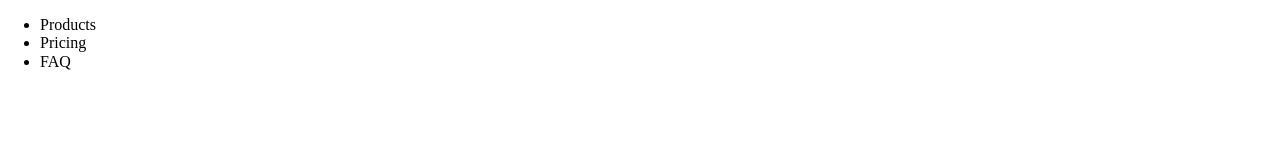
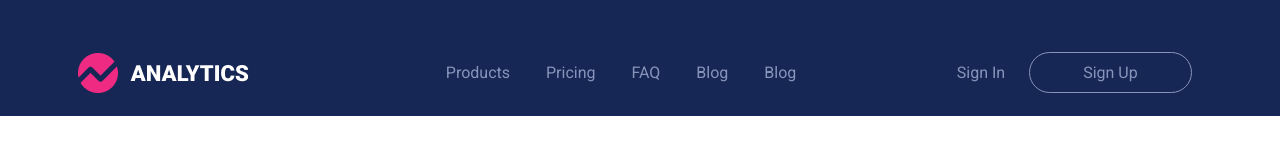
Before and after one commit to rolando1013/entregable-1, a plain HTML site: page index.html in a window 1280 px wide. Drawn offline with Linux system fonts and the light colour scheme.

Commit message:
feat: Change header nav

```diff
--- a/index.html
+++ b/index.html
@@ -5,21 +5,32 @@
     <meta charset="UTF-8">
     <meta http-equiv="X-UA-Compatible" content="IE=edge">
     <meta name="viewport" content="width=device-width, initial-scale=1.0">
+    <link href="https://fonts.googleapis.com/css2?family=Roboto:wght@100;300;400&display=swap" rel="stylesheet">
     <link rel="stylesheet" href="normalize.css">
     <link rel="stylesheet" href="styles.css">
     <title>Analitics</title>
 </head>
 
 <body>
-    <div class="container">
+    <header class="header">
         <nav class="nav">
-            <ul>
-                <li class="nav__link">Products</li>
-                <li class="nav__link">Pricing</li>
-                <li class="nav__link">FAQ</li>
-            </ul>
+            <img class="nav__logo" src="pictures/logo.png" alt="logo">
+            <div class="nav__links">
+                <a href="#" class="nav__link">Products</a>
+                <a href="#" class="nav__link">Pricing</a>
+                <a href="#" class="nav__link">FAQ</a>
+                <a href="#" class="nav__link">Blog</a>
+                <a href="#" class="nav__link">Blog</a>
+            </div>
+            <div class="nav__buttons">
+                <a href="#" class="nav__cta">Sign In</a>
+                <a href="#" class="nav__cta nav__cta--register">Sign Up</a>
+            </div>
+            <a href="#" class="nav__hamburger">
+                <img src="pictures/menu.svg" class="nav__icon">
+            </a>
         </nav>
-    </div>
+    </header>
 </body>
 
 </html>
--- a/styles.css
+++ b/styles.css
@@ -1,9 +1,63 @@
 :root {
     --main: #172755;
     --secondary: #8794BA;
-    --dark-blue: #172755;
+    /* --dark-blue: #172755; */
     --red: #EF2A82;
     --blue: #0088F0;
     --chart-line: #EEEEF7;
     --background: #E5E5E5;
 }
+
+body {
+    font-family: 'Roboto';
+    font-style: normal;
+}
+
+.header {
+    background-color: var(--main);
+    padding: 3px;
+}
+
+.nav {
+    display: flex;
+    align-items: center;
+    justify-content: space-around;
+    padding: 0 0 20px;
+    font-size: 16px;
+    flex-wrap: wrap;
+    margin-top: 50px;
+}
+
+.nav__hamburger {
+    display: none;
+}
+
+.nav__link {
+    color: var(--secondary);
+    text-decoration: none;
+    margin-left: 2em;
+}
+
+.nav__cta {
+    color: var(--secondary);
+    text-decoration: none;
+    margin: 0 10px;
+}
+
+.nav__cta--register {
+    border: 1px solid var(--secondary);
+    padding: 10px 53px 10px 53px;
+    border-radius: 68px;
+}
+
+@media screen and (max-width: 600px) {
+    .nav__links {
+        display: none;
+    }
+    .nav__buttons {
+        display: none;
+    }
+    .nav__hamburger {
+        display: inline-block;
+    }
+}
```
Also changed, not shown: pictures/logo.png (added), pictures/menu.svg (added), pictures/screen-01.svg (added), pictures/screen-02.svg (added), pictures/screen-03.svg (added).
